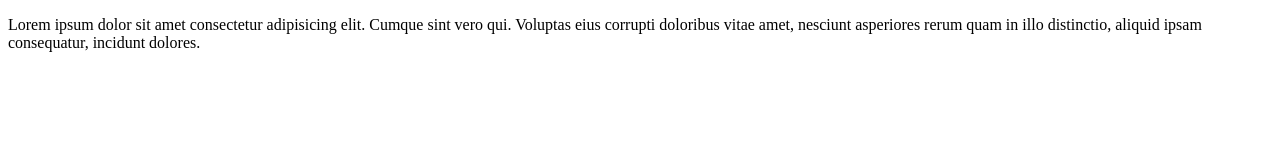
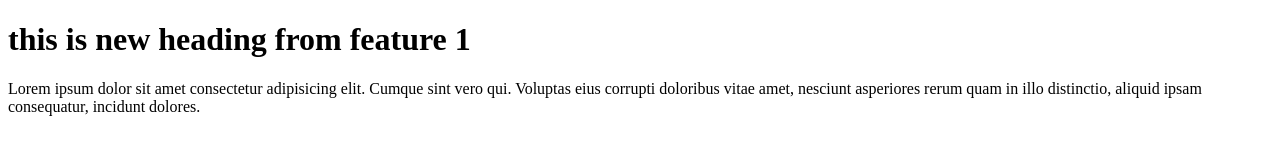
Before and after one commit to fatima279/class_4, a plain HTML site: page index.html in a window 1280 px wide. Drawn offline with Linux system fonts and the light colour scheme.

Commit message:
add heading from feauture branch

```diff
--- a/index.html
+++ b/index.html
@@ -8,6 +8,7 @@
 </head>
 
 <body>
+    <h1>this is new heading from feature 1</h1>
     <p>Lorem ipsum dolor sit amet consectetur adipisicing elit. Cumque sint vero qui. Voluptas eius corrupti doloribus
         vitae amet, nesciunt asperiores rerum quam in illo distinctio, aliquid ipsam consequatur, incidunt dolores.</p>
 </body>
```
